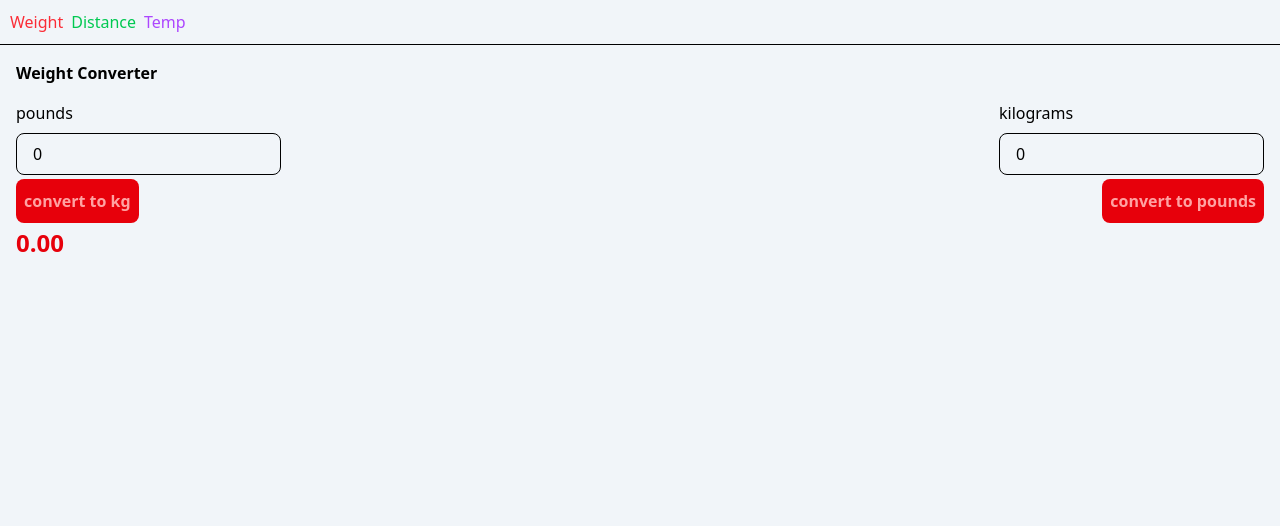
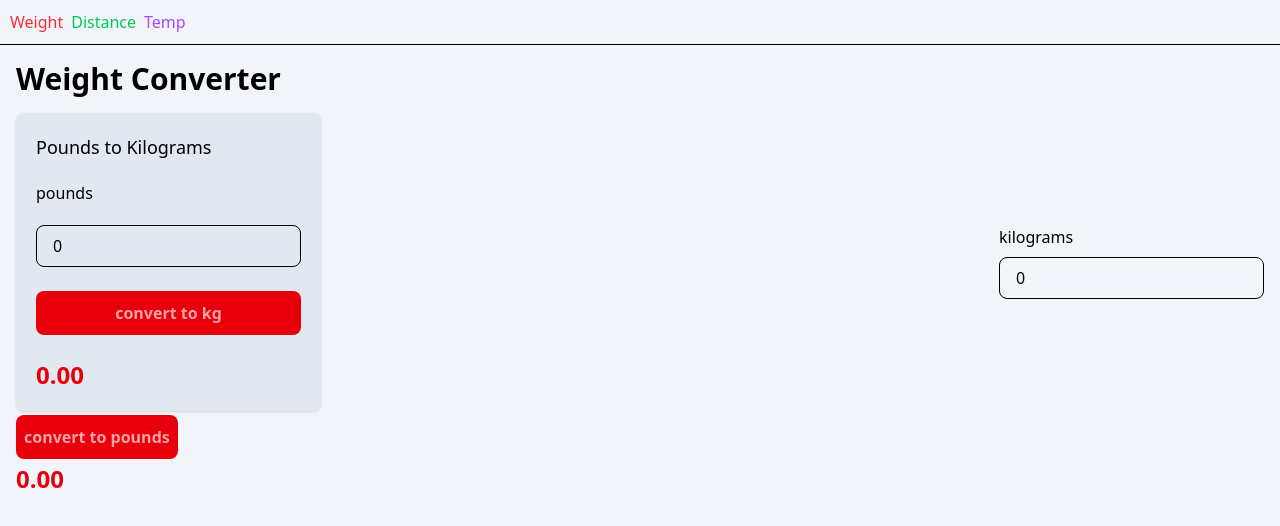
Before and after one commit to Narnar-the-Rat-Girl/grouppro1webdev2, a plain HTML site: page weight.html in a window 1280 px wide. Drawn offline with nearby package versions, Linux system fonts and the light colour scheme.

Commit message:
Put pounds to kg in a card

```diff
--- a/weight.html
+++ b/weight.html
@@ -26,35 +26,43 @@
       </nav>
     </header>
     <main class="container mx-auto p-4 ">
-      <h1 class="font-bold mb-4">Weight Converter</h1>
+      <h1 class="font-bold mb-4 text-3xl">Weight Converter</h1>
       <div class = "flex items-center justify-between">
-      <div>
 
-      <label for="pounds-input" class="block mb-2">pounds</label>
+        <!-- pounds to kg card -->
+      <div class="bg-slate-200 flex flex-col p-5 gap-5 rounded-lg shadow">
+        <h2 class="font-medium text-lg">Pounds to Kilograms</h2>
+        <label for="pounds-input">pounds</label>
         <input
               id="pounds-input"
               type="number"
               value="0"
               class="rounded-lg border px-4 py-2 text-slate-900-500"
             />
+          <button
+            id="kg-button"
+            class=" mt-1 rounded-lg bg-red-600 px-2 py-2.5 font-semibold text-red-300 hover:bg-red-700 cursor-pointer">
+            convert to kg
+          </button>
+          <p
+              id="weight-result"
+              class="text-2xl font-bold text-red-600 mt-1">
+              0.00
+            </p>
       </div>
+
+
       <div>
       <label for="kg-input" class="block mb-2">kilograms</label>
       <input
             id="kg-input"
             type="string"
             value="0"
-            class="rounded-lg border px-4 py-2 text-slate-900-500"
-          />
+            class="rounded-lg border px-4 py-2 text-slate-900-500"/>
       </div>
       </div>
       <div class = "flex items-center justify-between">
-                  <button
-            id="kg-button"
-            class=" mt-1 rounded-lg bg-red-600 px-2 py-2.5 font-semibold text-red-300 hover:bg-red-700 cursor-pointer"
-          >
-            convert to kg
-          </button>
+
         <button
             id="pounds-button"
             class=" mt-1 rounded-lg bg-red-600 px-2 py-2.5 font-semibold text-red-300 hover:bg-red-700 cursor-pointer"
```
Lines whose indentation alone changed are shown as unchanged.
